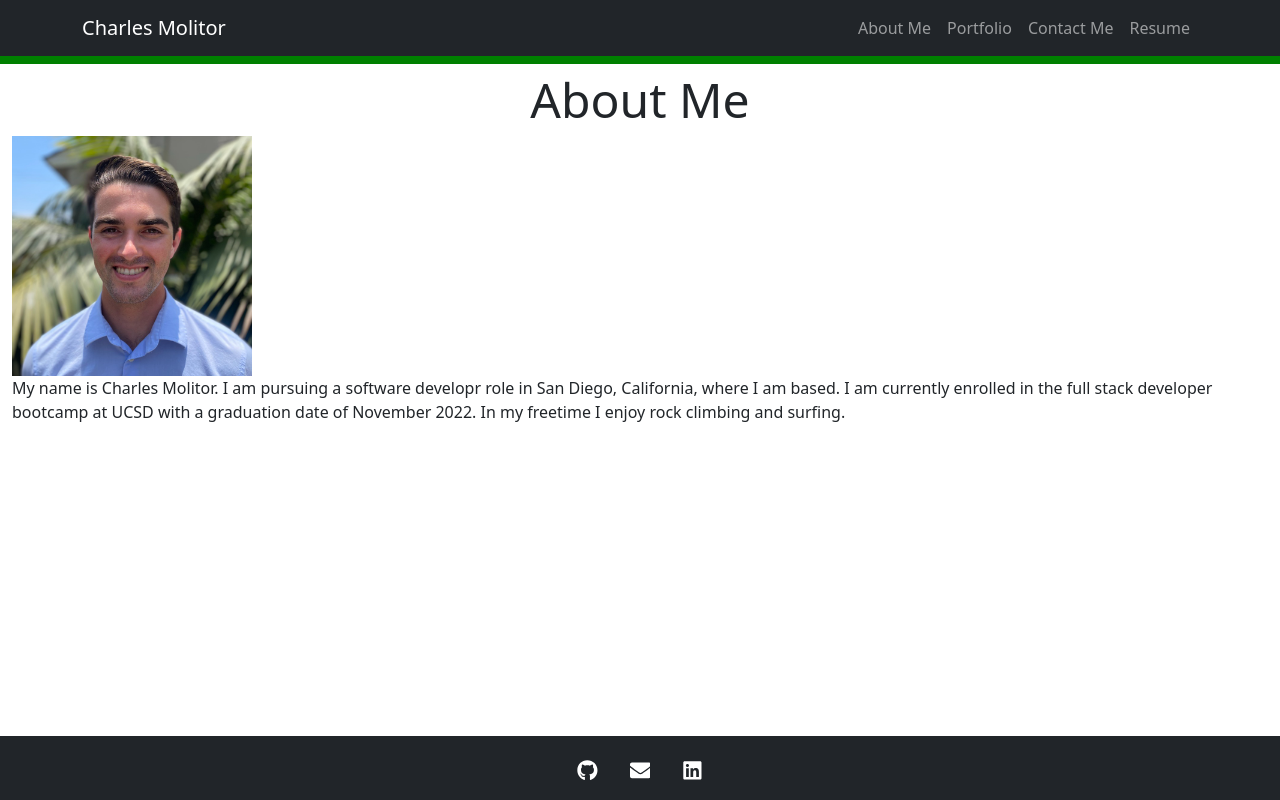
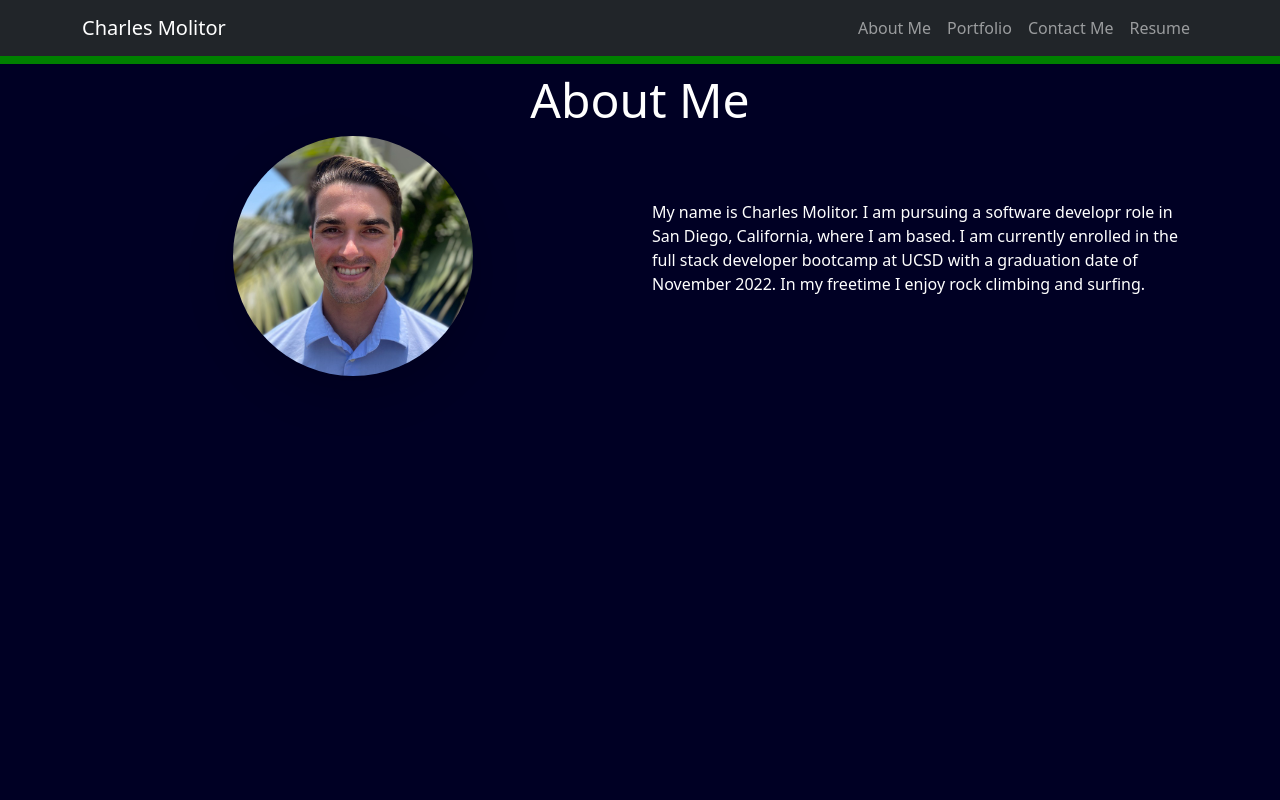
Before and after one commit to CMolitor96/react_portfolio, a React (Create React App) app: page / in a window 1280 px wide. Shown: the top 800 px of the page. Built offline with nearby package versions, Linux system fonts and the light colour scheme.

Commit message:
Added portfolio js to hold all projects but actually need to make a single project component with props for image, alt tag and href etc and then pass in the corresponding details for every project component in portfolio js

```diff
--- a/src/components/footer.js
+++ b/src/components/footer.js
@@ -6,18 +6,17 @@ import { FaLinkedin } from "react-icons/fa";
 
 const styles = {
     footer: {
-        position: 'fixed',
         bottom: 0,
         width: '100%',
         backgroundColor: '#212529',
         color: 'white',
         height: '4rem',
-        padding: '1rem',
         fontFamily: 'helvetica',
         fontSize: '1.3rem',
         display: 'flex',
         justifyContent: 'center',
-        alignItems: 'center'
+        alignItems: 'center',
+        marginTop: '2rem',
     },
     icon: {
         padding: '1rem',
@@ -26,11 +25,18 @@ const styles = {
 }
 
 function Footer({currentPage, setCurrentPage}) {
+    const github = () => {
+        window.open('https://github.com/CMolitor96', '_blank');
+    }
+    const linkedin = () => {
+        window.open('https://www.linkedin.com/in/charles-molitor-725703119', '_blank');
+    }
+
     return (
         <div style={styles.footer}>
-            <div style={styles.icon}><FaGithub /></div>
+            <div style={styles.icon} onClick={github}><FaGithub /></div>
             <div style={styles.icon} onClick={() => setCurrentPage('Contact')}><FaEnvelope /></div>
-            <div style={styles.icon}><FaLinkedin /></div>
+            <div style={styles.icon} onClick={linkedin}><FaLinkedin /></div>
         </div>
     );
 }
--- a/src/components/pages/about.js
+++ b/src/components/pages/about.js
@@ -1,37 +1,46 @@
 import React from 'react';
-import Container from 'react-bootstrap/Container';
-import Row from 'react-bootstrap/Row';
-import Col from 'react-bootstrap/Col';
 import Charlie from '../images/charlie.jpeg';
 
 const styles = {
+    header: {
+        textAlign: 'center',
+        fontSize: '3rem',
+        color: 'white'
+    },
+    p: {
+        color: 'white',
+    },
     image: {
         height: '15rem',
         width: '15rem',
+    },
+    container: {
+        position: 'relative',
+        minHeight: '100vh',
     }
 }
 
 
 function About() {
     return (
-        <Container fluid>
-            <Row>
-                <Col style={{textAlign: 'center', fontSize: '3rem'}}>About Me</Col>
-            </Row>
-            <Row className="justify-content-center">
-                <Col className="col">
-                    <img src={Charlie} alt="Headshot of Charles Molitor" style={styles.image}/>
-                </Col>
-            </Row>
-            <Row className="justify-content-center">
-            <Col className="col">
-                    <p>My name is Charles Molitor. I am pursuing a software developr role in San Diego, California, where I
-                        am based. I am currently enrolled in the full stack developer bootcamp at UCSD with a graduation date of
-                        November 2022. In my freetime I enjoy rock climbing and surfing.
-                    </p>
-                </Col>
-            </Row>
-        </Container>
+       <div style={styles.container} className='container'>
+        <div className='row'>
+            <div className='col' style={styles.header}>
+                About Me
+            </div>
+        </div>
+        <div className='row justify-content-center align-items-center d-flex'>
+            <div className='col-sm text-center'>
+                <img src={Charlie} className='rounded-circle shadow-lg' alt="Headshot of Charles Molitor" style={styles.image}/>
+            </div>
+            <div className='col-sm p-3' style={styles.p}>
+                <p>My name is Charles Molitor. I am pursuing a software developr role in San Diego, California, where I
+                am based. I am currently enrolled in the full stack developer bootcamp at UCSD with a graduation date of
+                November 2022. In my freetime I enjoy rock climbing and surfing.
+                </p>
+            </div>
+        </div>
+       </div>
     );
 }
 
--- a/src/components/pages/portfolio.js
+++ b/src/components/pages/portfolio.js
@@ -1,9 +1,107 @@
 import React from 'react';
+import FitFood from '../images/FitFood.png';
+import GOOL from '../images/Gool.png';
+import DazeCam from '../images/Dazecam.png';
+import { useState } from 'react';
+
+
+const styles = {
+    header: {
+        textAlign: 'center',
+        fontSize: '3rem',
+        color: 'white',
+    },
+    image: {
+        height: '15rem',
+        width: '15rem',
+        borderRadius: '1rem',
+        boxShadow: '.25rem .5rem'
+    },
+    link: {
+        height: '15rem',
+        width: '15rem',
+    },
+    border: {
+        borderStyle: 'solid',
+        borderColor: 'black',
+        borderWidth: '.25rem',
+        borderRadius: '4rem',
+        backgroundColor: 'lightblue',
+        margin: '1rem',
+    },
+    container: {
+        position: 'relative',
+        minHeight: '100vh',
+    }
+}
 
 function Portfolio() {
+    const [isHover, setIsHover] = useState(false);
+
+    const handleMouseEnter = () => {
+        setIsHover(true);
+    };
+    const handleMouseLeave = () => {
+        setIsHover(false);
+    };
     return (
-        <div>
-            <h1>Portfolio</h1>
+        <div style={styles.container} className='container'>
+            <div className='row'>
+                <div className='col' style={styles.header}>
+                    Portfolio
+                </div>
+            </div>
+            <div style={styles.border} className='row justify-content-center align-items-center d-flex '>
+                <div className='col-sm text-center p-3'>
+                    <a href="https://cmolitor96.github.io/dazecamLanding/" target="_blank" rel="noreferrer">
+                        <img src={DazeCam} onMouseEnter={handleMouseEnter} onMouseLeave={handleMouseLeave} alt="Dazecam Landing Page" style={styles.image}/>
+                    </a>
+                </div>
+                <div className='col-sm text-center p-3'>
+                    <p>A prototype landing page for the ios app Dazecam, made by Darren Asaro. Sell your film camera. Throw away
+                       your disposable. Because with this app you’ll have the ability to create photos
+                       indistinguishable from real film through effects you will not find in any other app.
+                       Grace your photos with smooth vintage pastel colors, dreamy glow, tasteful light leaks,
+                       and many other nostalgic visual garnishes to make them look like a lazy midsummer
+                       afternoon of 1976. It’s simple. It’s sleek. It’s powerful. It’s free. It's just begging
+                       to be downloaded. Feel free to check out @daze.cam on instagram. And if you haven't
+                       noticed - the old wave is the new wave.</p>
+                </div>
+            </div>
+
+            <div style={styles.border} className='row justify-content-center align-items-center d-flex'>
+            <div className='col-sm text-center p-3'>
+                    <p>Fitfood is a web application that allows users to create customized meal and workout
+                       plans. Users will be able to access the Edamam API with over 2,000,000 recipes to
+                       create customized meal plans according to their dietary and workout needs. Options
+                       include calorie ranges, macronutrient targets, and special dietary restrictions
+                       including vegetarians and vegans. Users will also be able to create customized workout
+                       plans tailored to specific muscle groups. Users will simply choose what muscle group
+                       they would like to train for that day and through an exercise API exercises will be
+                       displayed to the user with instructions on how to train.</p>
+                </div>
+                <div className='col-sm text-center p-3'>
+                    <a href="https://kevinumayam.github.io/Fit-Food/" target="_blank" rel="noreferrer">
+                        <img src={FitFood} alt="FitFood Landing Page" style={styles.image}/>
+                    </a>
+                </div>
+            </div>
+
+            <div style={styles.border} className='row justify-content-center align-items-center d-flex '>
+                <div className='col-sm text-center p-3'>
+                    <a href="https://secure-shore-30155.herokuapp.com/" target="_blank" rel="noreferrer">
+                        <img src={GOOL} onMouseEnter={handleMouseEnter} onMouseLeave={handleMouseLeave} alt="Gool! Landing Page" style={styles.image}/>
+                    </a>
+                </div>
+                <div className='col-sm text-center p-3'>
+                    <p>¡GOOOL! is a goals creator and tracker designed to streamline managing all of your goals
+                        and aspirations. Simply create a goal, add the necessary steps and todos to complete said
+                        goal, and come back to the site frequently to track and update your progress.
+                        This project was created with a node Express back end and a Handlebars template engine
+                        front end. MySQL with Sequelize was used to create and update the database. </p>
+                </div>
+            </div>
+
         </div>
     );
 }
--- a/src/index.js
+++ b/src/index.js
@@ -5,7 +5,7 @@ import reportWebVitals from './reportWebVitals';
 import 'bootstrap/dist/css/bootstrap.css';
 
 const root = ReactDOM.createRoot(document.getElementById('root'));
-// document.body.style = 'background: white;';
+document.body.style = 'background: #000024;';
 root.render(
   <React.StrictMode>
     <App />
```
Also changed, not shown: src/components/images/Dazecam.png (added).
